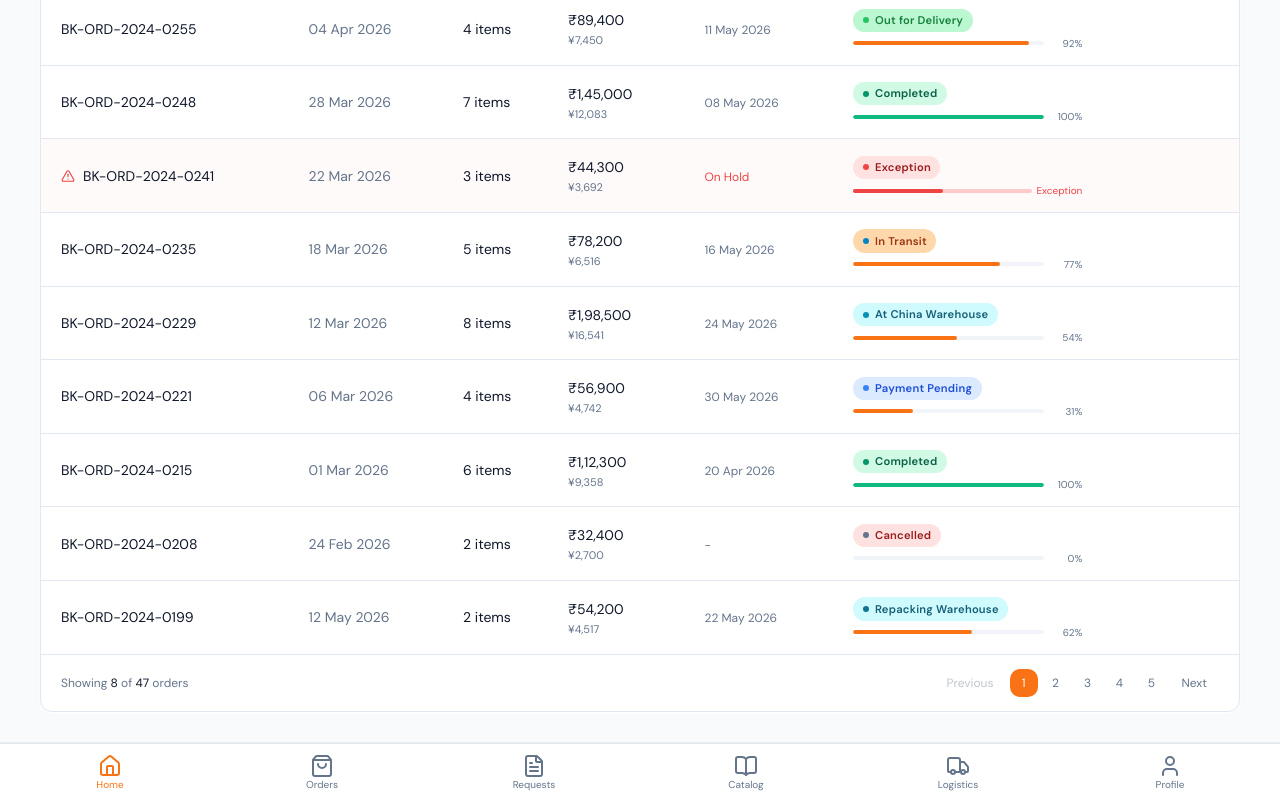
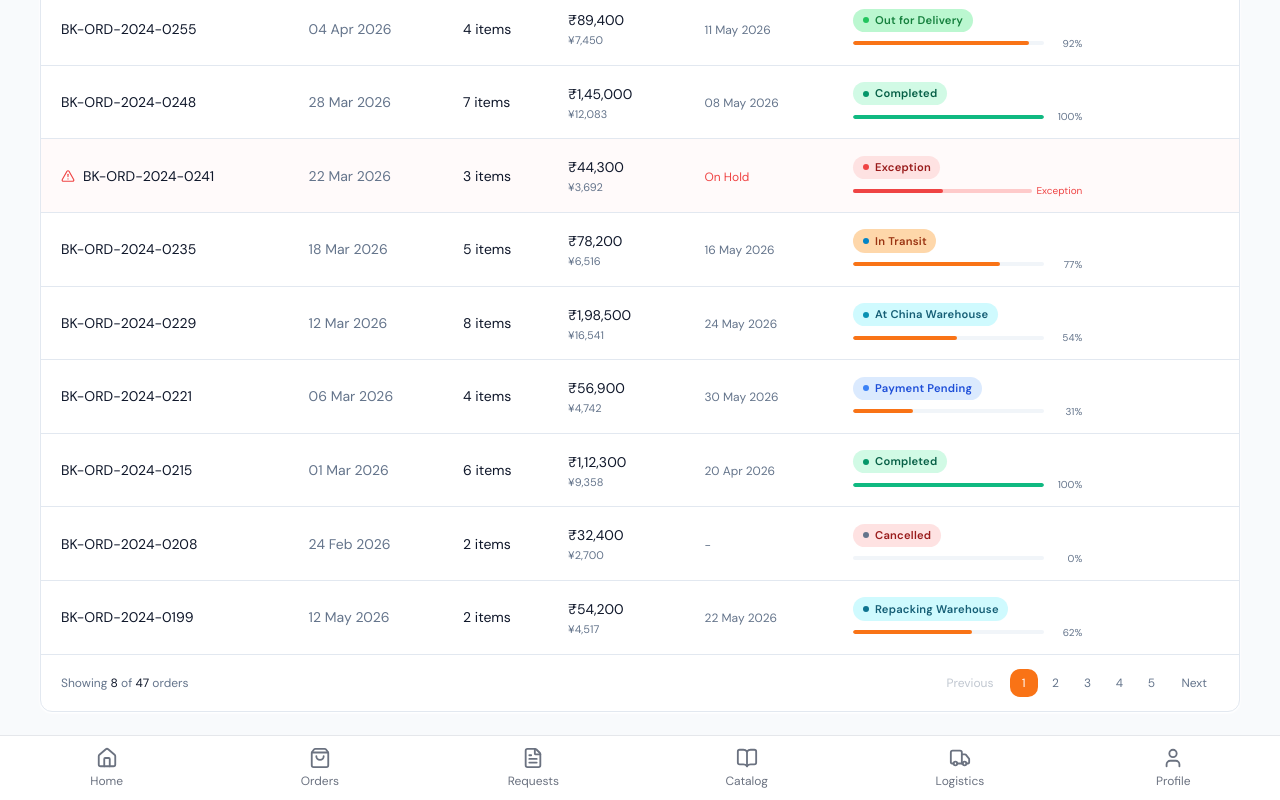
Before and after one commit to palaashika26-bot/my-app, a Next.js app in the folder my-app-main/: page /client-dashboard in a window 1280 px wide. Shown: the part 2152-2952 px from the top of the page. Built offline with nearby package versions, Linux system fonts and the light colour scheme.

Commit message:
fix bottom nav scroll behavior

```diff
--- a/my-app-main/src/components/ClientBottomNav.tsx
+++ b/my-app-main/src/components/ClientBottomNav.tsx
@@ -1,73 +1,63 @@
-'use client';
-import React, { useEffect, useState } from 'react';
-import Link from 'next/link';
-import { usePathname } from 'next/navigation';
-import { Home, ShoppingBag, FileText, BookOpen, Truck, User } from 'lucide-react';
+'use client'
+
+import { useState, useEffect } from 'react'
+import Link from 'next/link'
+import { usePathname } from 'next/navigation'
+import { Home, ShoppingBag, FileText, BookOpen, Truck, User } from 'lucide-react'
 
 const navItems = [
-  { icon: Home,       label: 'Home',     href: '/client-dashboard' },
-  { icon: ShoppingBag,label: 'Orders',   href: '/client-dashboard/orders' },
-  { icon: FileText,   label: 'Requests', href: '/client-dashboard/requests' },
-  { icon: BookOpen,   label: 'Catalog',  href: '/catalog' },
-  { icon: Truck,      label: 'Logistics',href: '/client-dashboard/logistics' },
-  { icon: User,       label: 'Profile',  href: '/profile' },
-];
+  { href: '/', icon: Home, label: 'Home' },
+  { href: '/orders', icon: ShoppingBag, label: 'Orders' },
+  { href: '/requests', icon: FileText, label: 'Requests' },
+  { href: '/catalog', icon: BookOpen, label: 'Catalog' },
+  { href: '/logistics', icon: Truck, label: 'Logistics' },
+  { href: '/profile', icon: User, label: 'Profile' },
+]
 
 export default function ClientBottomNav() {
-  const pathname = usePathname();
-  const [hidden, setHidden] = useState(false);
+  const pathname = usePathname()
+  const [visible, setVisible] = useState(true)
+  const [lastScrollY, setLastScrollY] = useState(0)
 
   useEffect(() => {
-    let lastY = window.scrollY;
-
-    function onScroll() {
-      const currentY = window.scrollY;
-      if (currentY <= 0) {
-        setHidden(false);
-      } else if (currentY > lastY) {
-        setHidden(true);
+    const handleScroll = () => {
+      const currentScrollY = window.scrollY
+      if (currentScrollY < 10) {
+        setVisible(true)
+      } else if (currentScrollY > lastScrollY) {
+        setVisible(false)
       } else {
-        setHidden(false);
+        setVisible(true)
       }
-      lastY = currentY;
+      setLastScrollY(currentScrollY)
     }
-
-    window.addEventListener('scroll', onScroll, { passive: true });
-    return () => window.removeEventListener('scroll', onScroll);
-  }, []);
+    window.addEventListener('scroll', handleScroll, { passive: true })
+    return () => window.removeEventListener('scroll', handleScroll)
+  }, [lastScrollY])
 
   return (
     <nav
-      className={`fixed bottom-0 left-0 right-0 z-50 bg-white border-t border-border shadow-bottom-nav transition-transform duration-300 ${hidden ? 'translate-y-full' : 'translate-y-0'}`}
-      role="navigation"
-      aria-label="Mobile navigation"
-      style={{ paddingBottom: 'env(safe-area-inset-bottom)' }}
+      className={`fixed bottom-0 left-0 right-0 z-50 bg-white border-t border-gray-200 transition-transform duration-300 ${
+        visible ? 'translate-y-0' : 'translate-y-full'
+      }`}
     >
-      <div className="flex items-center justify-around px-1 py-1 safe-area-pb">
-        {navItems.map((item) => {
-          const isActive =
-            item.href === '/client-dashboard'
-              ? pathname === '/client-dashboard'
-              : pathname?.startsWith(item.href);
+      <div className="flex items-center justify-around h-16">
+        {navItems.map(({ href, icon: Icon, label }) => {
+          const isActive = pathname === href
           return (
             <Link
-              key={`bottom-nav-${item.label}`}
-              href={item.href}
-              className={`flex flex-col items-center justify-center flex-1 py-1.5 gap-0.5 ${isActive ? 'text-accent' : 'text-muted-foreground'}`}
-              aria-current={isActive ? 'page' : undefined}
-              aria-label={item.label}
+              key={href}
+              href={href}
+              className={`flex flex-col items-center justify-center flex-1 h-full gap-1 text-xs ${
+                isActive ? 'text-orange-500' : 'text-gray-500'
+              }`}
             >
-              <item.icon
-                className={`w-4.5 h-4.5 transition-colors ${isActive ? 'text-accent' : 'text-muted-foreground'}`}
-                aria-hidden="true"
-              />
-              <span className={`text-[10px] leading-none ${isActive ? 'text-accent font-600' : 'text-muted-foreground'}`}>
-                {item.label}
-              </span>
+              <Icon size={22} />
+              <span>{label}</span>
             </Link>
-          );
+          )
         })}
       </div>
     </nav>
-  );
+  )
 }
```
